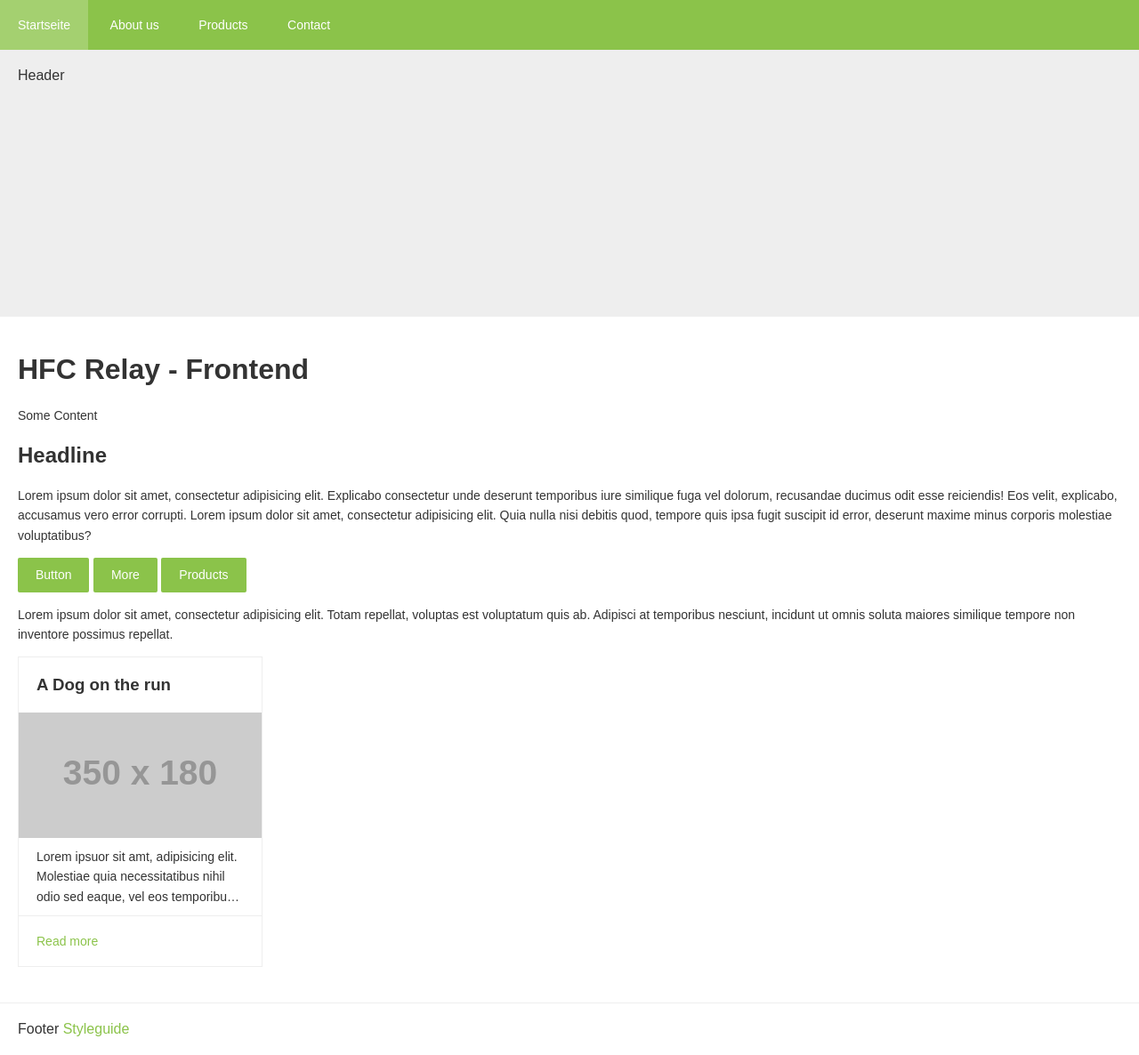
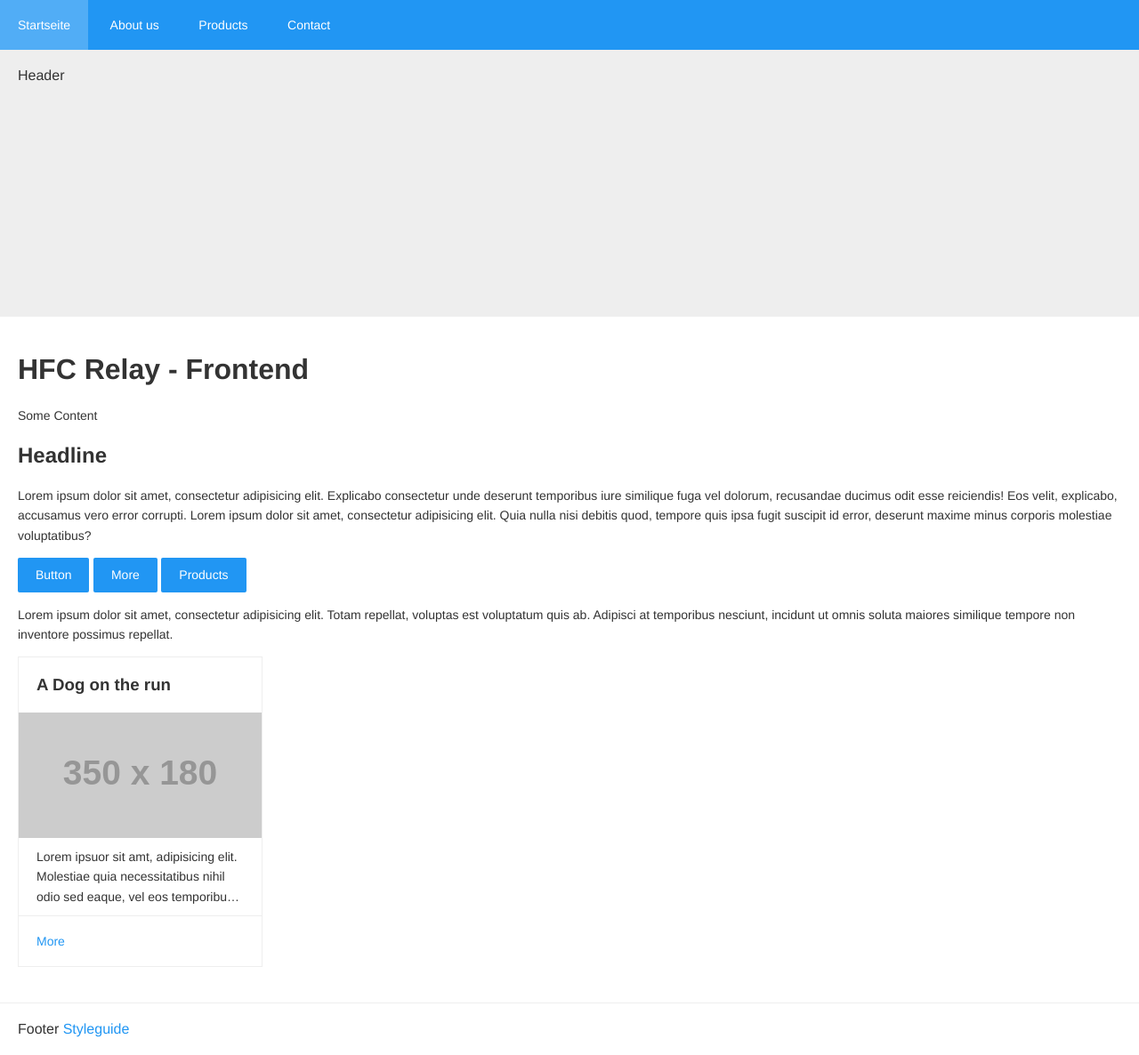
Before and after one commit to NilsDannemann/j_hfc_relay, a Jekyll site: the page built from index.html, in a window 1280 px wide. Shown: the whole page at 89% size. Built offline with Jekyll 4.4.1, drawn with Linux system fonts in a browser that asks for light colours.

Commit message:
[add] added font family variable

```diff
--- a/_includes/teaser.html
+++ b/_includes/teaser.html
@@ -8,5 +8,5 @@
 	<p class="teaser__content">
 		{% if include.text != null %}{{ include.text }}{% else %}Text{% endif %}
 	</p>
-	<a class="teaser__link" href="{% if include.link != null %}{{ include.link }}{% else %}#{% endif %}">Read more</a>
+	<a class="teaser__link" href="{% if include.link != null %}{{ include.link }}{% else %}#{% endif %}">More</a>
 </article>
--- a/_scss/_config.scss
+++ b/_scss/_config.scss
@@ -31,7 +31,7 @@ $color-amber: #FFC107;
 $color-orange: #FF9800;
 
 /* ===COLORS - THEME=== */
-$color-brand: $color-lightgreen;
+$color-brand: $color-blue;
 
 /* ===LAYOUT=== */
 $spacing: 20px;
--- a/_scss/components/_typography.scss
+++ b/_scss/components/_typography.scss
@@ -1,9 +1,13 @@
+body {
+	font-family: $font-family;
+}
+
 p {
 	font-size: $font-size;
 	line-height: $line-height;
 }
 
 a {
+	color: $color-brand;
 	text-decoration: none;
-	color: $color-brand;
 }
```
